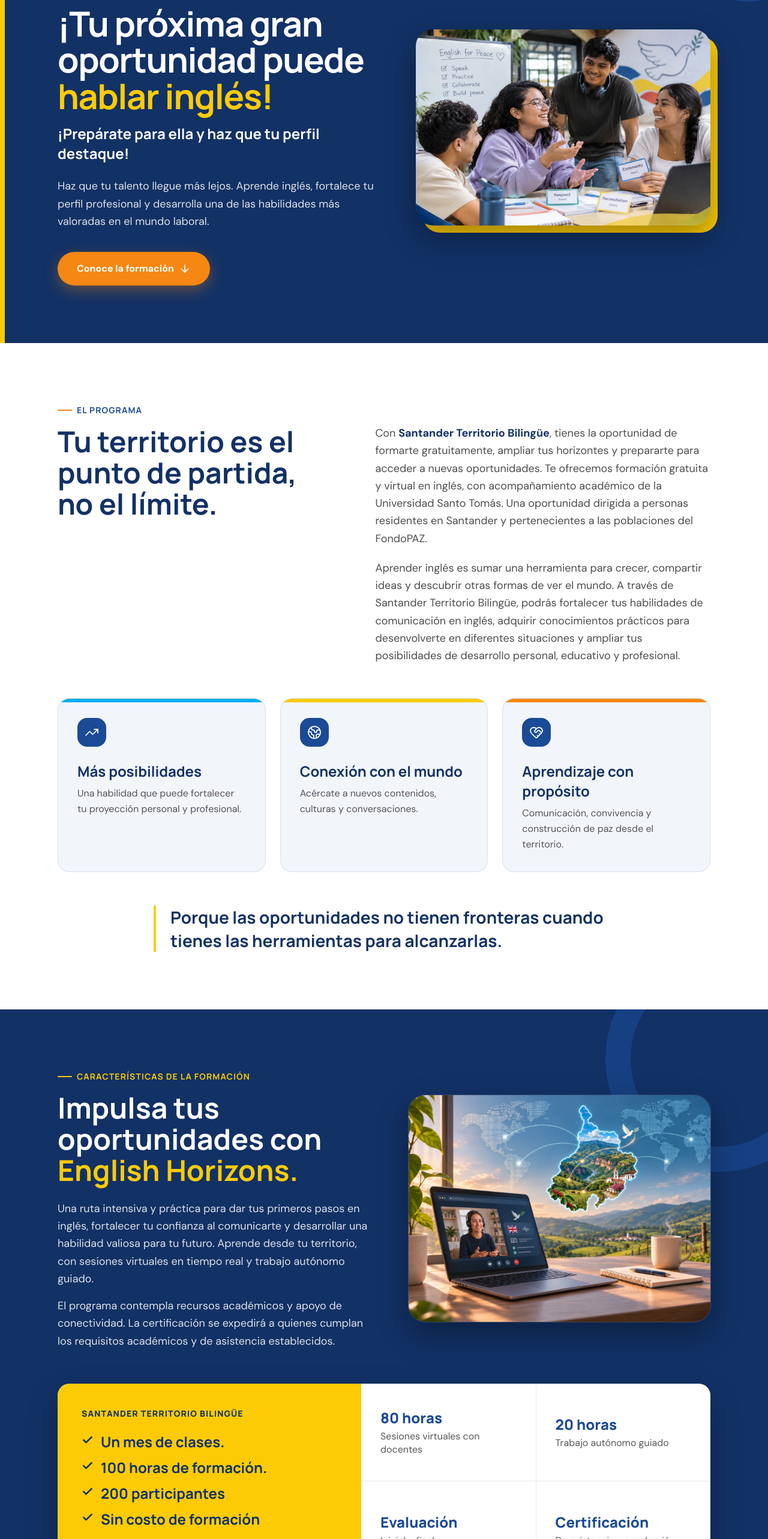
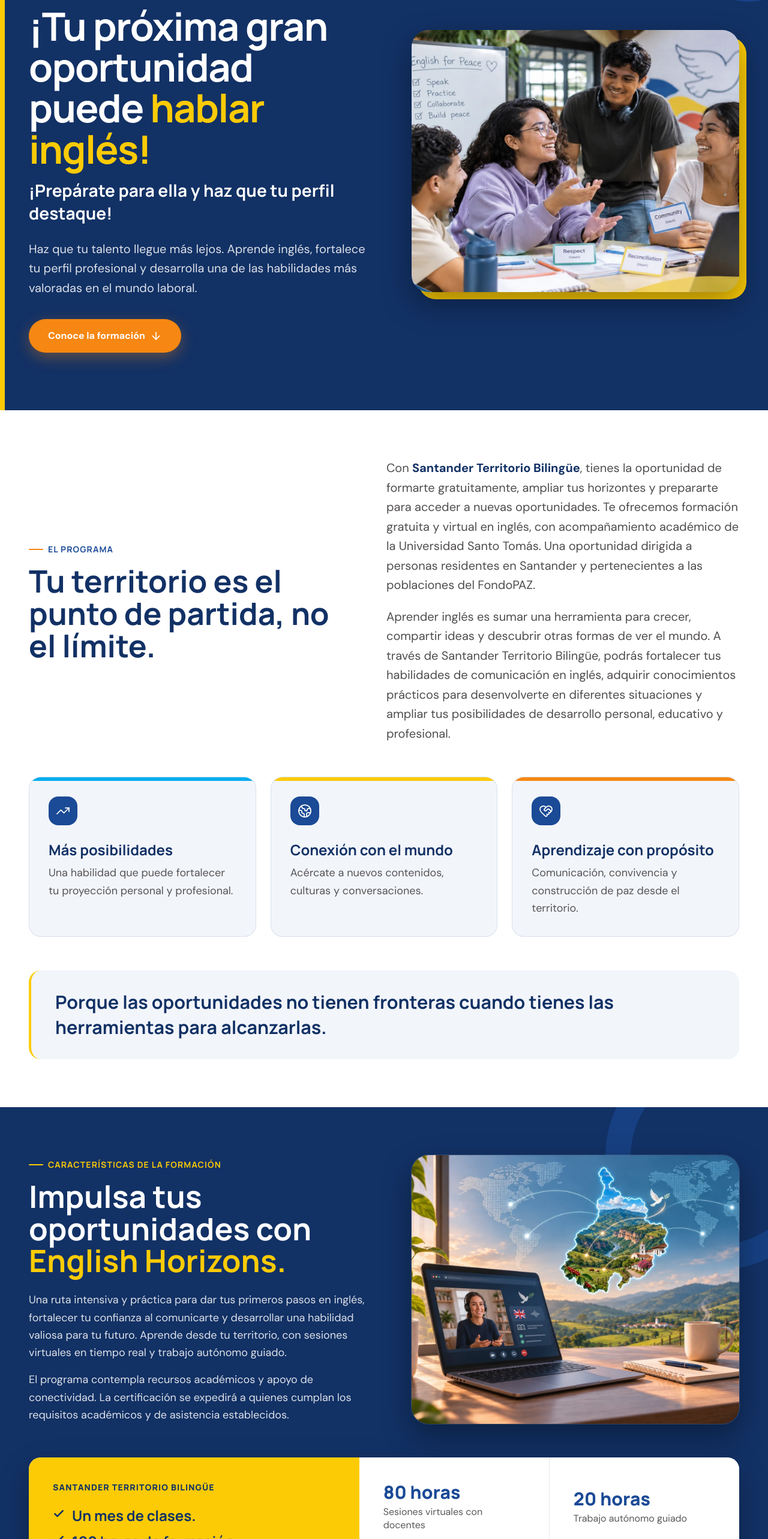
Before and after one commit to Shiroses/proyectolanding-santoto, a Next.js app: page / in a window 1280 px wide. Shown: the part 220-2786 px from the top of the page at 60% size. Built offline with nearby package versions, Linux system fonts and the light colour scheme.

Commit message:
Diseno mas responsivo: contenedor mas ancho, menos espacios vacios

```diff
--- a/src/components/Footer.tsx
+++ b/src/components/Footer.tsx
@@ -6,13 +6,13 @@ export default function Footer() {
   return (
     <footer className="bg-navy text-white">
       <ColorBar />
-      <Container className="flex flex-col gap-4 py-12 md:flex-row md:items-center md:justify-between">
+      <Container className="flex flex-col gap-4 py-12 lg:flex-row lg:items-center lg:justify-between">
         <p className="font-display shrink-0 text-2xl leading-tight font-bold whitespace-nowrap">
           Santander <span className="text-amarillo">Territorio Bilingüe</span>
         </p>
         <ul
           aria-label="Entidades aliadas"
-          className="grid gap-1 text-sm leading-relaxed text-white/70 md:grid-cols-2 md:gap-x-8 md:text-right"
+          className="grid gap-1 text-sm leading-relaxed text-white/70 sm:grid-cols-2 sm:gap-x-8 lg:text-right"
         >
           {CREDITOS.map((c) => (
             <li key={c}>{c}</li>
--- a/src/components/Formacion.tsx
+++ b/src/components/Formacion.tsx
@@ -61,7 +61,7 @@ export default function Formacion() {
   return (
     <section id="formacion" aria-labelledby="formacion-title">
       {/* Características de la formación */}
-      <div className="relative overflow-hidden bg-navy py-20 text-white sm:py-24">
+      <div className="relative overflow-hidden bg-navy py-14 text-white md:py-20">
         <svg
           viewBox="0 0 400 400"
           aria-hidden="true"
@@ -72,10 +72,10 @@ export default function Formacion() {
           <path d="M200 40 A160 160 0 0 1 360 200" stroke="#FCCB06" strokeWidth="6" strokeLinecap="round" />
         </svg>
         <Container className="relative">
-          <div className="grid items-center gap-12 lg:grid-cols-[1.05fr_1fr] lg:gap-14">
+          <div className="grid items-center gap-10 md:gap-12 lg:grid-cols-[1.05fr_1fr] lg:gap-16">
             <div>
               <Eyebrow dark>Características de la formación</Eyebrow>
-              <h2 id="formacion-title" className="font-display text-4xl leading-[1.08] font-bold sm:text-5xl">
+              <h2 id="formacion-title" className="font-display text-[clamp(2rem,1.45rem+2.2vw,3.4rem)] leading-[1.05] font-bold">
                 Impulsa tus oportunidades con <span className="text-amarillo">English Horizons.</span>
               </h2>
               <p className="mt-6 text-lg leading-relaxed text-white/85">
@@ -93,14 +93,14 @@ export default function Formacion() {
               alt="Computador portátil con una clase virtual de inglés y el mapa de Santander conectado con el mundo"
               width={1448}
               height={1086}
-              sizes="(min-width: 1024px) 520px, 92vw"
-              className="h-auto w-full rounded-[1.75rem] object-cover shadow-[0_20px_50px_rgba(0,0,0,0.35)] ring-1 ring-white/15"
+              sizes="(min-width: 1360px) 620px, (min-width: 1024px) 46vw, 92vw"
+              className="mx-auto aspect-[4/3] h-auto w-full max-w-2xl rounded-[1.75rem] object-cover lg:h-full lg:max-w-none shadow-[0_20px_50px_rgba(0,0,0,0.35)] ring-1 ring-white/15"
             />
           </div>
 
           {/* Ficha del programa */}
-          <div className="mt-14 grid overflow-hidden rounded-card bg-white text-navy shadow-[0_20px_50px_rgba(0,0,0,0.25)] md:grid-cols-[1fr_1.15fr]">
-            <div className="bg-amarillo p-8 sm:p-10">
+          <div className="mt-12 grid overflow-hidden rounded-card bg-white text-navy shadow-[0_20px_50px_rgba(0,0,0,0.25)] md:mt-14 lg:grid-cols-[1fr_1.15fr]">
+            <div className="bg-amarillo p-6 sm:p-10">
               <p className="font-display text-sm font-extrabold tracking-[0.08em] uppercase">Santander Territorio Bilingüe</p>
               <ul className="mt-5 space-y-2.5">
                 {datos.map((d) => (
@@ -113,8 +113,8 @@ export default function Formacion() {
             </div>
             <dl className="grid grid-cols-2 grid-rows-2 gap-px bg-navy/10">
               {detalles.map(({ valor, texto }) => (
-                <div key={valor} className="flex flex-col justify-center bg-white p-5 sm:p-8">
-                  <dt className="font-display text-xl font-extrabold text-azul sm:text-2xl">{valor}</dt>
+                <div key={valor} className="flex flex-col justify-center bg-white p-5 sm:p-8 lg:p-10">
+                  <dt className="font-display text-xl font-extrabold text-azul sm:text-2xl xl:text-3xl">{valor}</dt>
                   <dd className="mt-1 leading-snug text-negro/75">{texto}</dd>
                 </div>
               ))}
@@ -122,16 +122,16 @@ export default function Formacion() {
           </div>
 
           {/* ¿Qué empezarás a aprender? */}
-          <h3 className="font-display mt-20 text-3xl leading-tight font-bold sm:text-4xl">¿Qué empezarás a aprender?</h3>
-          <ul className="mt-8 grid gap-6 md:grid-cols-3">
+          <h3 className="font-display text-[clamp(1.6rem,1.3rem+1.2vw,2.4rem)] mt-14 leading-tight font-bold md:mt-16">¿Qué empezarás a aprender?</h3>
+          <ul className="mt-8 grid gap-4 sm:grid-cols-2 sm:gap-6 lg:grid-cols-3">
             {aprendizajes.map(({ icon: Icon, titulo, texto, acento }) => (
-              <li key={titulo} className="relative overflow-hidden rounded-card bg-white/[0.07] p-8 ring-1 ring-white/15">
+              <li key={titulo} className="relative overflow-hidden rounded-card bg-white/[0.07] p-6 ring-1 ring-white/15 sm:last:col-span-2 lg:p-8 lg:last:col-span-1">
                 <span aria-hidden="true" className={`absolute inset-x-0 top-0 h-1.5 ${acento}`} />
                 <span className="inline-flex size-12 items-center justify-center rounded-2xl bg-amarillo text-navy">
                   <Icon aria-hidden="true" className="size-6" strokeWidth={2} />
                 </span>
-                <h4 className="font-display mt-6 text-2xl leading-snug font-bold">{titulo}</h4>
-                <p className="mt-2 leading-relaxed text-white/80">{texto}</p>
+                <h4 className="font-display mt-5 text-xl leading-snug font-bold lg:mt-6 lg:text-2xl">{titulo}</h4>
+                <p className="mt-2 leading-relaxed text-white/80 lg:text-lg">{texto}</p>
               </li>
             ))}
           </ul>
@@ -139,39 +139,41 @@ export default function Formacion() {
       </div>
 
       {/* Continuación: población destinataria y condiciones */}
-      <div className="bg-niebla py-20 sm:py-24">
+      <div className="bg-niebla py-14 md:py-20">
         <Container>
-          <div className="max-w-3xl">
+          <div className="grid items-end gap-6 lg:grid-cols-[1fr_1fr] lg:gap-16">
+            <div>
               <Eyebrow>Formación y postulación</Eyebrow>
-            <h3 className="font-display text-4xl leading-[1.08] font-bold text-navy sm:text-5xl">
+              <h3 className="font-display text-[clamp(2rem,1.45rem+2.2vw,3.4rem)] leading-[1.05] font-bold text-navy">
                 ¿Esta oportunidad también puede ser para ti?
               </h3>
-            <p className="mt-6 text-lg leading-relaxed text-negro/80">
+            </div>
+            <p className="text-lg leading-relaxed text-negro/80 xl:text-xl">
               Si resides en Santander y haces parte de alguna de las poblaciones beneficiarias del Fondo de Pacificación,
               esta formación puede ser una oportunidad para fortalecer tu perfil y abrirte a nuevas experiencias. La
               convocatoria no establece restricción de edad.
             </p>
           </div>
 
-          <div className="mt-12 grid gap-10 lg:grid-cols-2 lg:gap-12">
-            <div>
+          <div className="mt-10 grid gap-10 md:mt-12 lg:grid-cols-2 lg:gap-12">
+            <div className="flex flex-col">
               <h4 className="font-display text-2xl font-bold text-navy">Poblaciones a las que se dirige</h4>
-              <ul className="mt-6 grid gap-3" aria-label="Poblaciones a las que se dirige">
+              <ul className="mt-6 grid flex-1 auto-rows-fr gap-3" aria-label="Poblaciones a las que se dirige">
                 {poblaciones.map((p) => (
                   <li
                     key={p}
-                    className="flex items-start gap-4 rounded-2xl bg-white p-5 text-lg leading-snug font-medium text-navy ring-1 ring-navy/10"
+                    className="flex items-center gap-4 rounded-2xl bg-white p-5 text-lg leading-snug font-medium text-navy ring-1 ring-navy/10"
                   >
-                    <CheckCircle2 aria-hidden="true" className="mt-0.5 size-6 shrink-0 text-azul" strokeWidth={2} />
+                    <CheckCircle2 aria-hidden="true" className="size-6 shrink-0 text-azul" strokeWidth={2} />
                     {p}
                   </li>
                 ))}
               </ul>
             </div>
 
-            <div>
+            <div className="flex flex-col">
               <h4 className="font-display text-2xl font-bold text-navy">Lo que debes tener presente antes de postularte</h4>
-              <ul className="mt-6 space-y-4 rounded-card bg-white p-6 ring-1 ring-navy/10 sm:p-8">
+              <ul className="mt-6 flex flex-1 flex-col justify-around gap-4 rounded-card bg-white p-6 ring-1 ring-navy/10 sm:p-8">
                 {requisitos.map((r) => (
                   <li key={r} className="flex items-start gap-3 text-lg leading-relaxed text-negro/80">
                     <span aria-hidden="true" className="mt-2.5 size-2 shrink-0 rounded-full bg-naranja" />
@@ -179,8 +181,11 @@ export default function Formacion() {
                   </li>
                 ))}
               </ul>
+            </div>
+          </div>
 
-              <div className="mt-6 rounded-card border-l-4 border-naranja bg-white p-6 shadow-[0_4px_20px_rgba(18,49,101,0.06)] sm:p-8">
+          <div className="mt-10 grid items-center gap-6 lg:mt-8 lg:grid-cols-[1fr_auto] lg:gap-10">
+            <div className="rounded-card border-l-4 border-naranja bg-white p-6 shadow-[0_4px_20px_rgba(18,49,101,0.06)] sm:p-8">
               <p className="font-display flex items-center gap-2 text-sm font-extrabold tracking-[0.08em] text-naranja uppercase">
                 <CalendarClock aria-hidden="true" className="size-5" />
                 Programación de la convocatoria
@@ -190,17 +195,15 @@ export default function Formacion() {
                 postulación estará sujeta a la verificación de requisitos y a la disponibilidad de cupos.
               </p>
             </div>
-            </div>
-          </div>
-
-          <div className="mt-12 text-center">
+            <div className="text-center">
               <Link
                 href="/#participar"
-              className="group inline-flex items-center justify-center gap-2 rounded-full bg-navy px-8 py-4 text-base font-bold text-white shadow-[0_8px_24px_rgba(18,49,101,0.25)] transition-colors hover:bg-azul"
+                className="group inline-flex w-full items-center justify-center gap-2 rounded-full bg-navy px-5 py-4 sm:w-auto sm:px-8 text-center text-base font-bold text-white shadow-[0_8px_24px_rgba(18,49,101,0.25)] transition-colors hover:bg-azul"
               >
                 Quiero conocer cómo postularme
                 <ArrowDown aria-hidden="true" className="size-5 transition-transform group-hover:translate-y-0.5" />
               </Link>
+            </div>
           </div>
         </Container>
       </div>
--- a/src/components/Programa.tsx
+++ b/src/components/Programa.tsx
@@ -40,7 +40,7 @@ export default function Programa() {
           <circle cx="100" cy="100" r="80" stroke="#1B4A96" strokeWidth="22" />
           <path d="M100 20 A80 80 0 0 1 180 100" stroke="#FCCB06" strokeWidth="4" strokeLinecap="round" />
         </svg>
-        <Container className="relative grid items-center gap-12 py-14 sm:py-20 lg:grid-cols-[1.1fr_1fr] lg:gap-14 lg:py-24">
+        <Container className="relative grid items-center gap-10 py-12 sm:py-16 md:gap-12 lg:grid-cols-[1.05fr_1fr] lg:gap-16 lg:py-20 xl:py-24">
           <div>
             <p className="font-display inline-flex items-center gap-2 rounded-full bg-amarillo px-4 py-1.5 text-sm font-bold tracking-[0.06em] text-navy uppercase">
               Santander Territorio Bilingüe
@@ -48,15 +48,15 @@ export default function Programa() {
 
             <h1
               id="programa-title"
-              className="font-display mt-7 text-[2.4rem] leading-[1.05] font-bold tracking-tight sm:text-5xl lg:text-[3.6rem]"
+              className="font-display text-[clamp(2.3rem,1.5rem+3.2vw,4.25rem)] mt-7 leading-[1.05] font-bold tracking-tight"
             >
               ¡Tu próxima gran oportunidad puede <span className="text-amarillo">hablar inglés!</span>
             </h1>
-            <p className="font-display mt-4 text-xl leading-snug font-bold text-white sm:text-2xl">
+            <p className="font-display mt-4 text-xl leading-snug font-bold text-white sm:text-2xl xl:text-[1.75rem]">
               ¡Prepárate para ella y haz que tu perfil destaque!
             </p>
 
-            <p className="mt-6 max-w-xl text-lg leading-relaxed text-white/85">
+            <p className="mt-6 max-w-2xl text-lg leading-relaxed text-white/85 xl:text-xl">
               Haz que tu talento llegue más lejos. Aprende inglés, fortalece tu perfil profesional y desarrolla una de
               las habilidades más valoradas en el mundo laboral.
             </p>
@@ -70,15 +70,15 @@ export default function Programa() {
             </Link>
           </div>
 
-          <div className="relative">
+          <div className="relative mx-auto w-full max-w-2xl lg:max-w-none">
             <div aria-hidden="true" className="absolute -right-3 -bottom-3 left-3 top-3 rounded-[1.75rem] bg-amarillo" />
             <Image
               src="/images/fotos/estudiantes-english-for-peace.webp"
               alt="Jóvenes conversando en una clase de inglés con un tablero que dice English for Peace"
               width={1400}
               height={933}
-              sizes="(min-width: 1024px) 520px, 92vw"
-              className="relative h-auto w-full rounded-[1.75rem] object-cover shadow-[0_20px_50px_rgba(0,0,0,0.35)]"
+              sizes="(min-width: 1360px) 640px, (min-width: 1024px) 46vw, 92vw"
+              className="relative aspect-[4/3] h-auto w-full rounded-[1.75rem] object-cover lg:aspect-[5/4] shadow-[0_20px_50px_rgba(0,0,0,0.35)]"
               preload
             />
           </div>
@@ -86,16 +86,16 @@ export default function Programa() {
       </div>
 
       {/* Propuesta de valor */}
-      <div className="bg-white py-20 sm:py-24">
+      <div className="bg-white py-14 md:py-20">
         <Container>
-          <div className="grid gap-8 lg:grid-cols-[1fr_1.2fr] lg:gap-16">
+          <div className="grid items-center gap-6 md:gap-8 lg:grid-cols-[0.95fr_1.05fr] lg:gap-16">
             <div>
               <Eyebrow>El programa</Eyebrow>
-              <h2 className="font-display text-4xl leading-[1.08] font-bold text-navy sm:text-5xl">
+              <h2 className="font-display text-[clamp(2rem,1.45rem+2.2vw,3.4rem)] leading-[1.05] font-bold text-navy">
                 Tu territorio es el punto de partida, no el límite.
               </h2>
             </div>
-            <div className="space-y-5 text-lg leading-relaxed text-negro/80 lg:pt-10">
+            <div className="space-y-5 text-lg leading-relaxed text-negro/80 xl:text-xl">
               <p>
                 Con <strong className="text-navy">Santander Territorio Bilingüe</strong>, tienes la oportunidad de
                 formarte gratuitamente, ampliar tus horizontes y prepararte para acceder a nuevas oportunidades. Te
@@ -112,20 +112,20 @@ export default function Programa() {
             </div>
           </div>
 
-          <ul className="mt-14 grid gap-6 md:grid-cols-3">
+          <ul className="mt-10 grid gap-4 sm:grid-cols-2 sm:gap-6 md:mt-14 lg:grid-cols-3">
             {beneficios.map(({ icon: Icon, titulo, texto, acento }) => (
-              <li key={titulo} className="relative overflow-hidden rounded-card border border-navy/10 bg-niebla p-8">
+              <li key={titulo} className="relative overflow-hidden flex flex-col rounded-card border border-navy/10 bg-niebla p-6 sm:last:col-span-2 lg:p-8 lg:last:col-span-1">
                 <span aria-hidden="true" className={`absolute inset-x-0 top-0 h-1.5 ${acento}`} />
                 <span className="inline-flex size-12 items-center justify-center rounded-2xl bg-azul text-white">
                   <Icon aria-hidden="true" className="size-6" strokeWidth={1.75} />
                 </span>
-                <h3 className="font-display mt-6 text-2xl leading-snug font-bold text-navy">{titulo}</h3>
-                <p className="mt-2 leading-relaxed text-negro/75">{texto}</p>
+                <h3 className="font-display mt-5 text-xl leading-snug lg:mt-6 lg:text-2xl font-bold text-navy">{titulo}</h3>
+                <p className="mt-2 leading-relaxed text-negro/75 lg:text-lg">{texto}</p>
               </li>
             ))}
           </ul>
 
-          <p className="font-display mx-auto mt-14 max-w-3xl border-l-4 border-amarillo pl-6 text-2xl leading-snug font-bold text-navy sm:text-[1.75rem]">
+          <p className="font-display mt-10 rounded-card border-l-4 border-amarillo bg-niebla px-6 py-6 text-[clamp(1.35rem,1.1rem+1vw,2rem)] leading-snug font-bold text-navy sm:px-10 sm:py-8 md:mt-14">
             Porque las oportunidades no tienen fronteras cuando tienes las herramientas para alcanzarlas.
           </p>
         </Container>
--- a/src/components/ui.tsx
+++ b/src/components/ui.tsx
@@ -2,7 +2,7 @@ import type { ReactNode } from "react";
 
 /** Contenedor horizontal común (ancho máximo + márgenes laterales). */
 export function Container({ children, className = "" }: { children: ReactNode; className?: string }) {
-  return <div className={`mx-auto w-full max-w-6xl px-4 sm:px-6 lg:px-8 ${className}`}>{children}</div>;
+  return <div className={`mx-auto w-full max-w-[1360px] px-5 sm:px-8 lg:px-12 ${className}`}>{children}</div>;
 }
 
 /** Etiqueta pequeña sobre los títulos de sección. */
```
Also changed, not shown: src/components/Aliados.tsx (+19 -15 lines), src/components/MarcoNormativo.tsx (+13 -11 lines), src/components/Participar.tsx (+16 -13 lines), src/app/globals.css (line endings or trailing spaces). Lines whose indentation alone changed are shown as unchanged.
